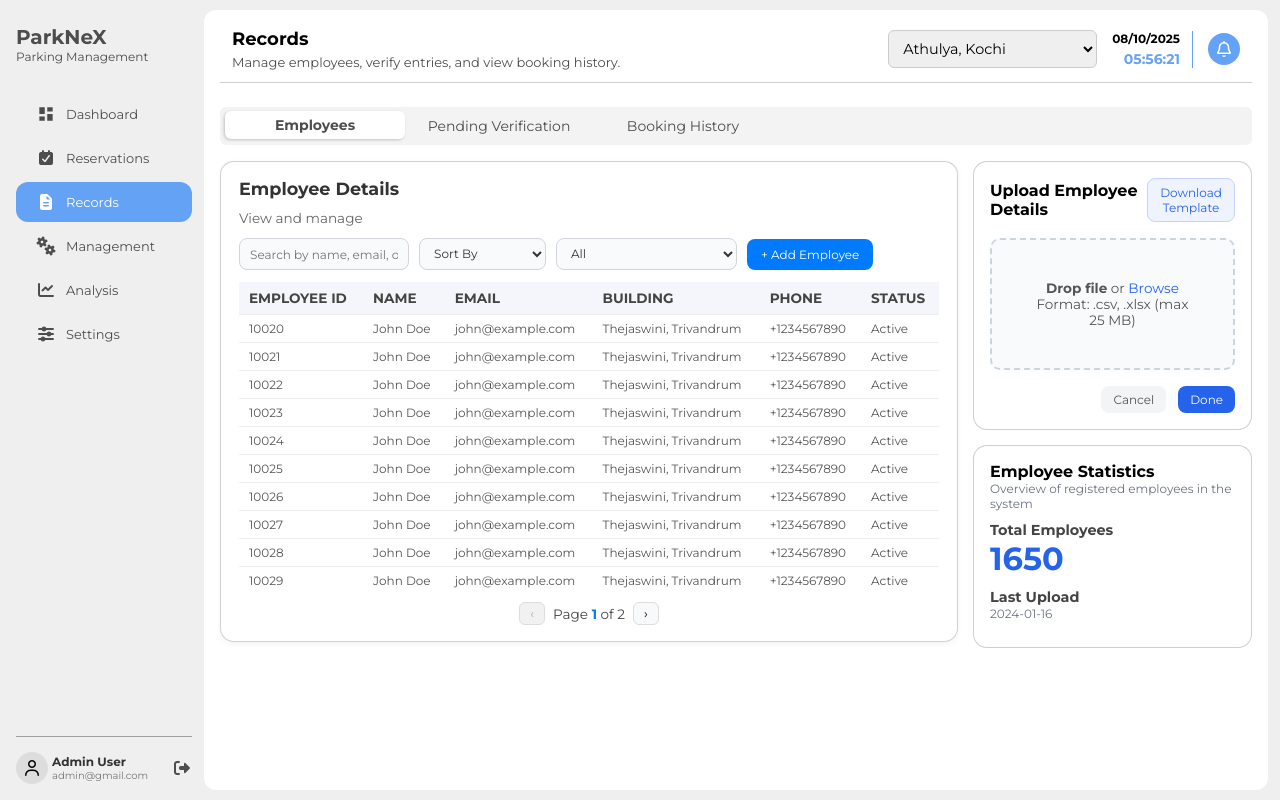
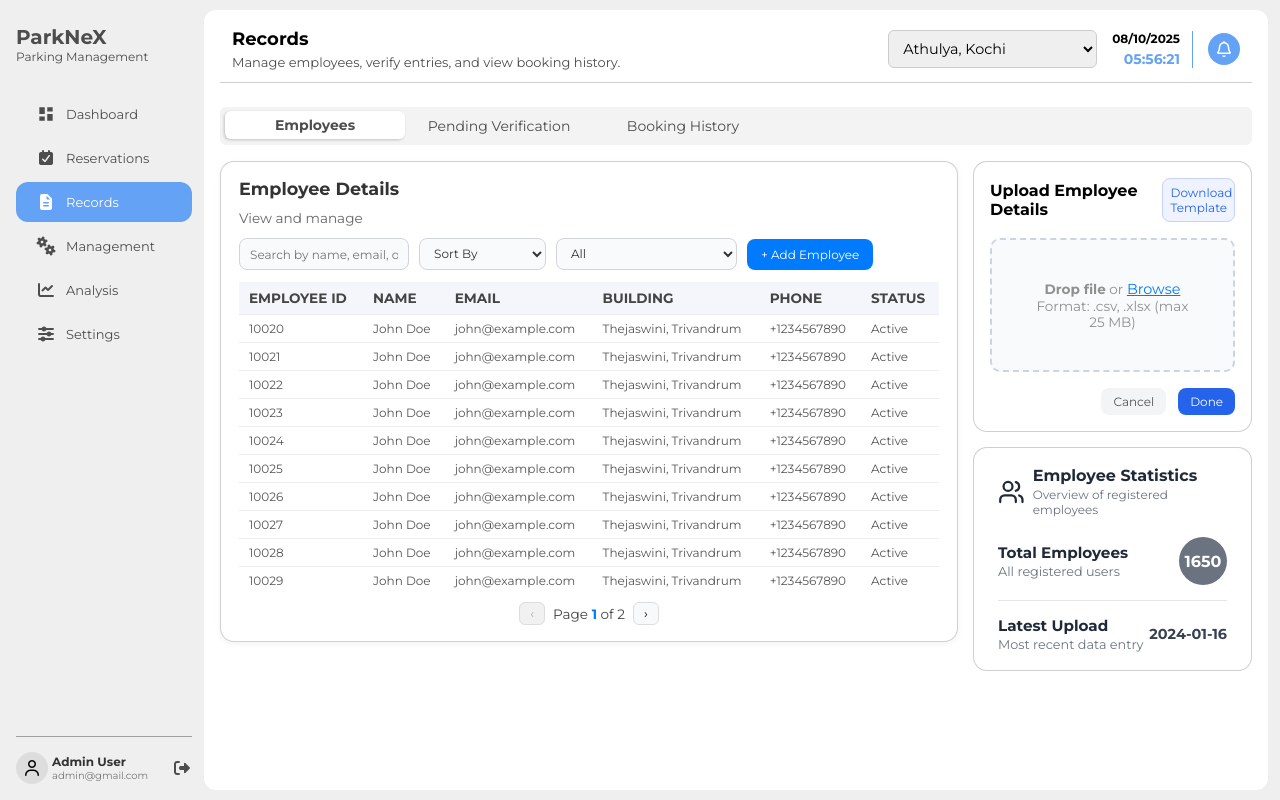
Before and after one commit to yaduraj1301/Parknex, a React (Vite) app: page /records in a window 1280 px wide. Built offline with nearby package versions, Linux system fonts and the light colour scheme.

Commit message:
stat-card updates

```diff
--- a/src/Components/Table/table.tsx
+++ b/src/Components/Table/table.tsx
@@ -16,6 +16,7 @@ interface ReusableTableProps {
   showAddButton?: boolean;
   addButtonLabel?: string;
   onAddClick?: () => void;
+  onRowClick?: (row: Record<string, any>) => void; // 👈 Added this line
 }
 
 export const Table: React.FC<ReusableTableProps> = ({
@@ -28,6 +29,7 @@ export const Table: React.FC<ReusableTableProps> = ({
   showAddButton = false,
   addButtonLabel = "+ Add",
   onAddClick,
+  onRowClick, // 👈 Added this line
 }) => {
   const [search, setSearch] = useState("");
   const [sortKey, setSortKey] = useState<string>("");
@@ -158,7 +160,11 @@ export const Table: React.FC<ReusableTableProps> = ({
           <tbody>
             {paginatedData.length ? (
               paginatedData.map((row, index) => (
-                <tr key={index}>
+                <tr
+                  key={index}
+                  onClick={() => onRowClick && onRowClick(row)} // 👈 Added click handler
+                  style={{ cursor: onRowClick ? "pointer" : "default" }}
+                >
                   {columns.map((col) => (
                     <td key={col.key}>{row[col.key]}</td>
                   ))}
--- a/src/Pages/Records/EmployeeManagement.css
+++ b/src/Pages/Records/EmployeeManagement.css
@@ -15,7 +15,7 @@
 }
 
 .upload-card,
-.stats-card {
+.records-stats-card {
   flex: 1;
   background: #fff;
   border-radius: 14px;
@@ -44,11 +44,11 @@
   background: #eef3ff;
   color: #2563eb;
   border: 1px solid #c7d2fe;
-  padding: 6px 12px;
+  padding: 6px 8px;
   border-radius: 8px;
   font-size: 12px;
   cursor: pointer;
-  width: 100px;
+  width: 30%;
 }
 
 .dropzone {
@@ -71,11 +71,11 @@
 
 .dropzone p {
   font-size: 0.85rem;
-  color: #555;
+  color: #555555a4;
 }
 
 .dropzone span {
-  color: #2563eb;
+  color: #2564ebaf;
   cursor: pointer;
 }
 
@@ -106,26 +106,26 @@
 }
 
 /* Statistics Section */
-.stats-card h3 {
+.records-stats-card h3 {
   font-size: 1rem;
   font-weight: 600;
   gap: 10px;
 }
 
-.stats-card p {
+.records-stats-card p {
   color: #6b7280;
   font-size: 12px;
   gap: 15px;
   margin-bottom: 10px;
 }
 
-.stats-content {
+.records-stats-content {
   display: flex;
   flex-direction: column;
   gap: 10px;
 }
 
-.stats-content h4 {
+.records-stats-content h4 {
   font-size: 0.9rem;
   gap: 10px;
   color: #444;
@@ -159,3 +159,196 @@
   cursor: pointer;
   border: none;
 }
+
+.records-stats-card {
+  background: #fff;
+  border: 1px solid #a0a0a081;
+  border-radius: 14px;
+  padding: 18px 24px;
+  /* box-shadow: 0 1px 3px rgba(0, 0, 0, 0.05); */
+  width: 100%;
+  max-width: 400px;
+  font-family: "Inter", sans-serif;
+  color: #1f2937;
+}
+
+/* Header */
+.records-stats-title {
+  display: flex;
+  align-items: center;
+  gap: 8px;
+  margin-bottom: 20px;
+}
+
+.records-stats-title h3 {
+  font-size: 16px;
+  font-weight: 700;
+  margin: 0;
+}
+
+.records-stats-title p {
+  font-size: 12px;
+  color: #6b7280;
+  margin: 2px 0 0 0;
+}
+
+/* Stats Section */
+.records-stats-section {
+  display: flex;
+  flex-direction: column;
+  gap: 5px;
+}
+
+.records-stat-row {
+  display: flex;
+  justify-content: space-between;
+  align-items: center;
+}
+
+.records-stat-row h4 {
+  font-size: 0.95rem;
+  font-weight: 600;
+  margin: 0;
+  color: #1f2937;
+}
+
+.records-stat-row p {
+  font-size: 0.8rem;
+  color: #6b7280;
+  margin: 2px 0 0 0;
+}
+
+.records-stat-value-circle {
+  background: #6b7280;
+  color: #fff;
+  border-radius: 50%;
+  width: 48px;
+  height: 48px;
+  display: flex;
+  align-items: center;
+  justify-content: center;
+  font-weight: 700;
+  font-size: 1rem;
+}
+
+.records-stat-date {
+  font-weight: 600;
+  color: #374151;
+  font-size: 0.9rem;
+}
+
+/* Divider line */
+.divider {
+  border-bottom: 1px solid #e5e7eb;
+  margin: 4px 0;
+}
+
+.modal-overlay {
+  position: fixed;
+  top: 0;
+  left: 0;
+  width: 100%;
+  height: 100%;
+  background: rgba(0, 0, 0, 0.5);
+  display: flex;
+  justify-content: center;
+  align-items: center;
+  z-index: 999;
+}
+
+.modal-content {
+  color: #273240;
+  background: #fff;
+  width: 420px;
+  border-radius: 10px;
+  padding: 20px;
+  box-shadow: 0 8px 16px rgba(0, 0, 0, 0.2);
+}
+
+.modal-header {
+  display: flex;
+  /* align-items: left; */
+  /* justify-content: space-between; */
+}
+
+.profile-pic {
+  border-radius: 50%;
+  width: 50px;
+  height: 50px;
+}
+
+.status-badge {
+  background: #16a34a;
+  color: white;
+  border-radius: 20px;
+  padding: 5px 10px;
+  font-size: 13px;
+}
+
+.modal-section {
+  margin-top: 15px;
+}
+
+.modal-section h3 {
+  margin-bottom: 5px;
+  font-weight: 600;
+}
+
+.modal-section ul {
+  padding-left: 20px;
+  margin: 0;
+}
+
+.modal-header {
+  display: flex;
+  justify-content: space-between;
+  align-items: center;
+  padding-bottom: 10px;
+}
+
+.profile-section {
+  display: flex;
+  align-items: center;
+  gap: 15px;
+}
+
+.profile-pic {
+  width: 70px;
+  height: 70px;
+  border-radius: 50%;
+  object-fit: cover;
+}
+
+.status-badge {
+  background-color: #e8f7ee;
+  color: #2a8b55;
+  padding: 6px 12px;
+  border-radius: 20px;
+  font-size: 0.9rem;
+  display: flex;
+  align-items: center;
+  gap: 5px;
+}
+
+.modal-section {
+  padding: 15px 0;
+}
+
+.light-divider {
+  border: none;
+  border-top: 1px solid rgba(0, 0, 0, 0.1);
+  margin: 10px 0;
+}
+
+.medium {
+  font-weight: 500; /* Medium weight */
+}
+.browse-text {
+  color: #007bff;
+  cursor: pointer;
+  text-decoration: underline;
+}
+
+.browse-text:hover {
+  text-decoration: none;
+}
--- a/src/Pages/Records/EmployeeManagement.tsx
+++ b/src/Pages/Records/EmployeeManagement.tsx
@@ -1,4 +1,13 @@
 import React, { useState } from "react";
+import {
+  Users,
+  Car,
+  Phone,
+  Mail,
+  ShieldCheck,
+  Building2,
+  CalendarCheck,
+} from "lucide-react";
 import { Table } from "../../Components/Table/table";
 import "./EmployeeManagement.css";
 
@@ -19,18 +28,31 @@ export function EmployeeManagement() {
     building: "Thejaswini, Trivandrum",
     phone: "+1234567890",
     status: "Active",
+    vehicles: [
+      "KL 08 Q 3738 Maruti 800 White",
+      "KL 08 Q 4738 Honda City Black",
+    ],
+    authorized: "18/03/2019",
+    department: "DES",
   }));
 
   const [file, setFile] = useState<File | null>(null);
+  const [selectedEmployee, setSelectedEmployee] = useState<any>(null);
+
+  const handleRowClick = (rowData: any) => {
+    setSelectedEmployee(rowData);
+  };
+
+  const closeModal = () => {
+    setSelectedEmployee(null);
+  };
 
   return (
     <div className="employee-management">
-      {/* Top Grid: Upload + Stats */}
-      <div>
       <div className="employee-table-section">
         <Table
           title="Employee Details"
-            description="View and manage "
+          description="View and manage"
           columns={columns}
           data={data}
           searchPlaceholder="Search by name, email, or ID"
@@ -38,10 +60,10 @@ export function EmployeeManagement() {
           showAddButton={true}
           addButtonLabel="+ Add Employee"
           onAddClick={() => console.log("Add employee clicked")}
+          onRowClick={handleRowClick}
         />
       </div>
-      </div>
-      <div>
+
       <div className="employee-top-section">
         {/* Upload Section */}
         <div className="upload-card">
@@ -63,14 +85,21 @@ export function EmployeeManagement() {
               <p className="uploaded-file">{file.name}</p>
             ) : (
               <p>
-                  <strong>Drop file</strong> or <span>Browse</span>
+                <strong>Drop file</strong> or{" "}
+                <label htmlFor="file-upload" className="browse-text">
+                  Browse
+                </label>
                 <br />
                 Format: .csv, .xlsx (max 25 MB)
               </p>
             )}
+
+            {/* Hidden file input triggered by the label */}
             <input
+              id="file-upload"
               type="file"
               accept=".csv, .xlsx"
+              style={{ display: "none" }}
               onChange={(e) =>
                 e.target.files?.[0] && setFile(e.target.files[0])
               }
@@ -83,25 +112,109 @@ export function EmployeeManagement() {
           </div>
         </div>
 
-          {/* Statistics Section */}
-          <div className="stats-card">
+        {/* Stats Section */}
+        <div className="records-stats-card">
+          <div className="records-stats-header">
+            <div className="records-stats-title">
+              <Users size={28} className="icon" />
+              <div>
                 <h3>Employee Statistics</h3>
-            <p>Overview of registered employees in the system</p>
-            <div className="stats-content">
+                <p>Overview of registered employees</p>
+              </div>
+            </div>
+          </div>
+
+          <div className="records-stats-section">
+            <div className="records-stat-row">
               <div>
                 <h4>Total Employees</h4>
-                <span className="big-number">1650</span>
+                <p>All registered users</p>
               </div>
+              <div className="records-stat-value-circle">1650</div>
+            </div>
+
+            <hr className="light-divider" />
+
+            <div className="records-stat-row">
               <div>
-                <h4>Last Upload</h4>
-                <p>2024-01-16</p>
+                <h4>Latest Upload</h4>
+                <p>Most recent data entry</p>
+              </div>
+              <span className="records-stat-date">2024-01-16</span>
             </div>
           </div>
         </div>
       </div>
 
-        {/* Table Section */}
+      {/* Modal */}
+      {selectedEmployee && (
+        <div className="modal-overlay" onClick={closeModal}>
+          <div className="modal-content" onClick={(e) => e.stopPropagation()}>
+            <div className="modal-header">
+              <div className="profile-section">
+                <img
+                  src="https://alchetron.com/cdn/john-doe-musician-8ffff17f-5d57-4345-bda0-090736fdb6f-resize-750.jpeg"
+                  alt="profile"
+                  className="profile-pic"
+                />
+                <div>
+                  <h2>{selectedEmployee.name}</h2>
+                  <p>ID: {selectedEmployee.employeeId}</p>
                 </div>
+              </div>
+              <span className="status-badge">
+                <ShieldCheck size={16} /> Authorized
+              </span>
+            </div>
+
+            <div className="modal-section">
+              <h3>
+                <Car size={18} /> Vehicle Information
+              </h3>
+              <ul>
+                {selectedEmployee.vehicles.map((v: string, idx: number) => (
+                  <li key={idx}>{v}</li>
+                ))}
+              </ul>
+            </div>
+
+            <hr className="light-divider" />
+
+            <div className="modal-section">
+              <h3>
+                <Phone size={18} /> Contact Information
+              </h3>
+              <p>
+                <span className="medium">Phone:</span> {selectedEmployee.phone}
+              </p>
+              <p>
+                <span className="medium">Email:</span> {selectedEmployee.email}
+              </p>
+            </div>
+
+            <hr className="light-divider" />
+
+            <div className="modal-section">
+              <h3>
+                <CalendarCheck size={18} /> Authorization Details
+              </h3>
+              <p>
+                <span className="medium">Email:</span>{" "}
+                {selectedEmployee.authorized}
+              </p>
+            </div>
+
+            <hr className="light-divider" />
+
+            <div className="modal-section">
+              <h3>
+                <Building2 size={18} /> Location Information
+              </h3>
+              <p>{selectedEmployee.building}</p>
+            </div>
+          </div>
+        </div>
+      )}
     </div>
   );
 }
```
Also changed, not shown: src/assets/John_Doe.jpg (added), 1 other file (tests, documents, lock files or other folders). Lines whose indentation alone changed are shown as unchanged.
